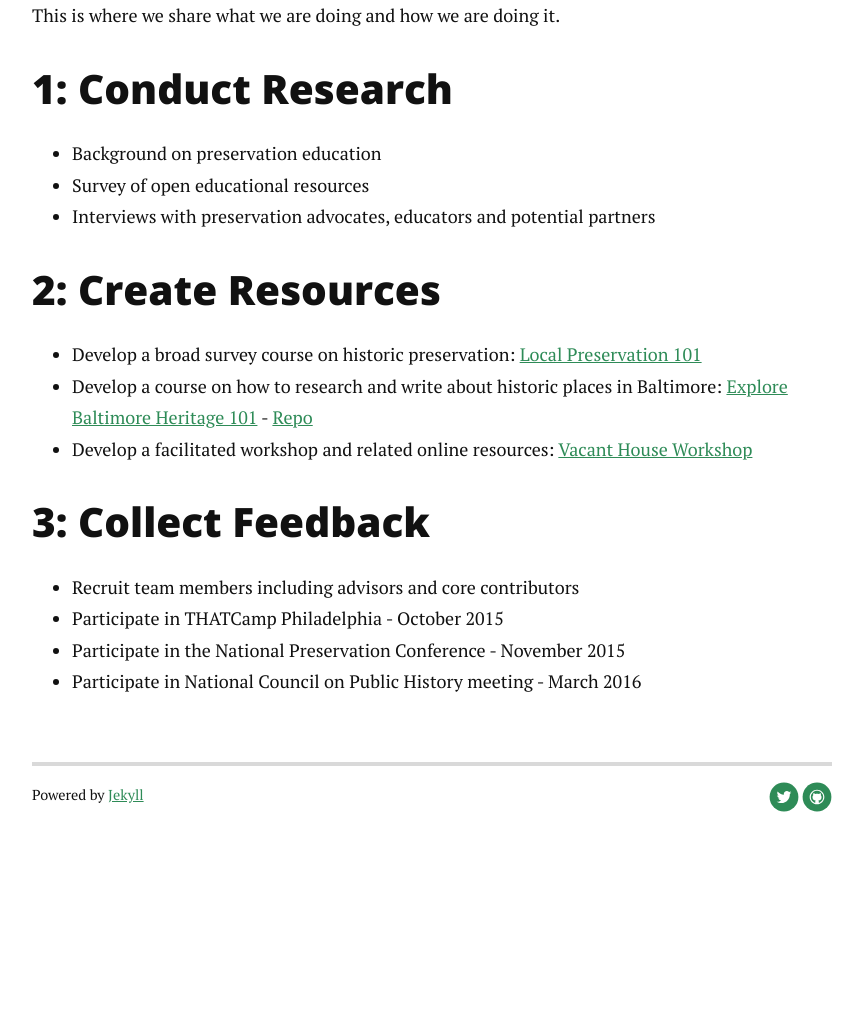
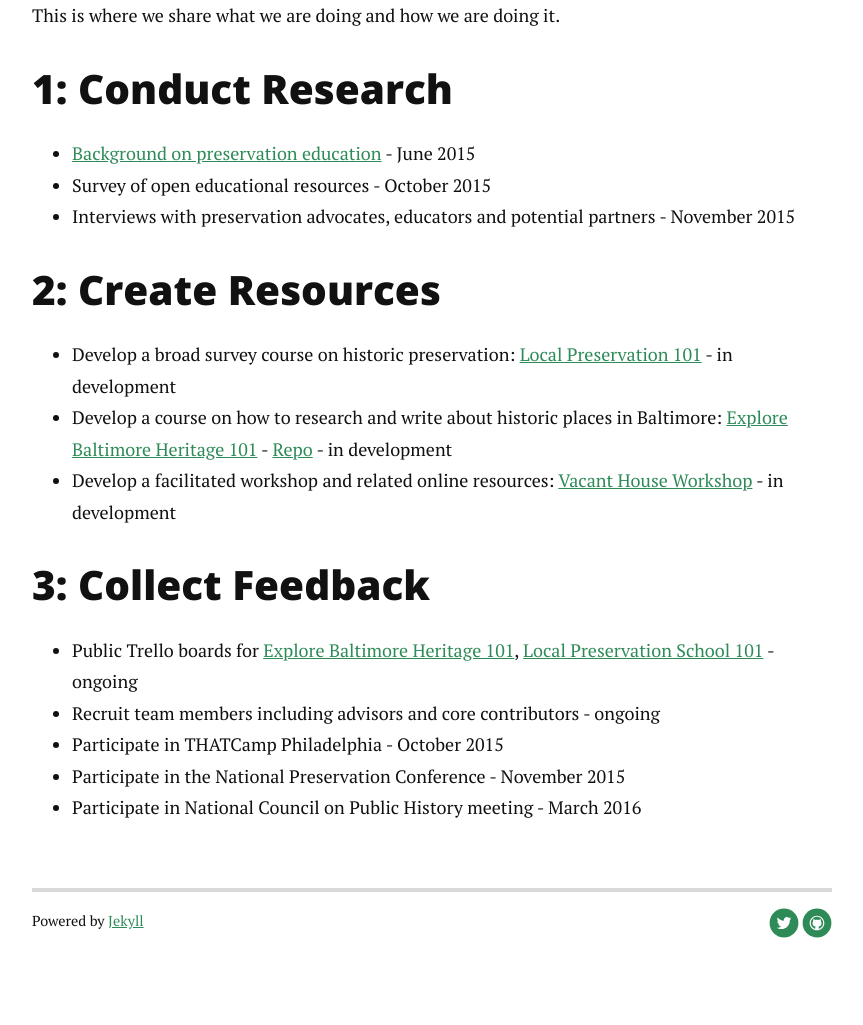
Before and after one commit to localpreservation/localpreservation.github.io, a Jekyll site: the page built from learn.md, in a window 1280 px wide. Shown: the part 270-1295 px from the top of the page, without its empty margins (208-1071 px from the left). Built offline with Jekyll 4.4.1, drawn with Linux system fonts in a browser that asks for light colours; nearby versions of some CDN libraries; Markdown is read by kramdown in place of the engine named in the settings; before the commit the page ends 1169 px from its top, so only the background shows below that.

Commit message:
Update Learn with dates, additional links

```diff
--- a/learn.md
+++ b/learn.md
@@ -8,19 +8,20 @@ This is where we share what we are doing and how we are doing it.
 
 ## 1: Conduct Research
 
-- Background on preservation education
-- Survey of open educational resources
-- Interviews with preservation advocates, educators and potential partners
+- [Background on preservation education](http://localpreservation.github.io/background/) - June 2015
+- Survey of open educational resources - October 2015
+- Interviews with preservation advocates, educators and potential partners - November 2015
 
 ##  2: Create Resources
 
-- Develop a broad survey course on historic preservation: [Local Preservation 101](http://localpreservation.github.io/localpreservation-101/)
-- Develop a course on how to research and write about historic places in Baltimore: [Explore Baltimore Heritage 101](http://baltimoreheritage.github.io/explore-101/) - [Repo](https://github.com/baltimoreheritage/explore-101/)
-- Develop a facilitated workshop and related online resources: [Vacant House Workshop](https://github.com/elipousson/vacant-vernacular/blob/master/vacant-house-workshop.md)
+- Develop a broad survey course on historic preservation: [Local Preservation 101](http://localpreservation.github.io/localpreservation-101/) - in development
+- Develop a course on how to research and write about historic places in Baltimore: [Explore Baltimore Heritage 101](http://baltimoreheritage.github.io/explore-101/) - [Repo](https://github.com/baltimoreheritage/explore-101/) - in development
+- Develop a facilitated workshop and related online resources: [Vacant House Workshop](https://github.com/elipousson/vacant-vernacular/blob/master/vacant-house-workshop.md) - in development
 
 ## 3: Collect Feedback
 
-- Recruit team members including advisors and core contributors
+- Public Trello boards for [Explore Baltimore Heritage 101](https://trello.com/b/jLoAFCnU/explore-baltimore-heritage-101), [Local Preservation School 101](https://trello.com/b/dxqnRFsi/local-preservation-101) - ongoing
+- Recruit team members including advisors and core contributors - ongoing
 - Participate in THATCamp Philadelphia - October 2015
 - Participate in the National Preservation Conference - November 2015
 - Participate in National Council on Public History meeting - March 2016
```
